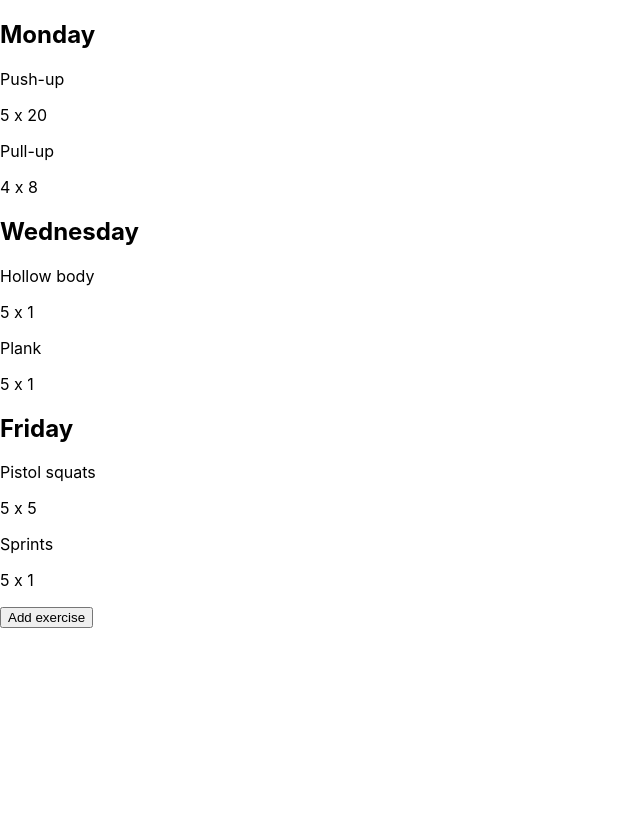
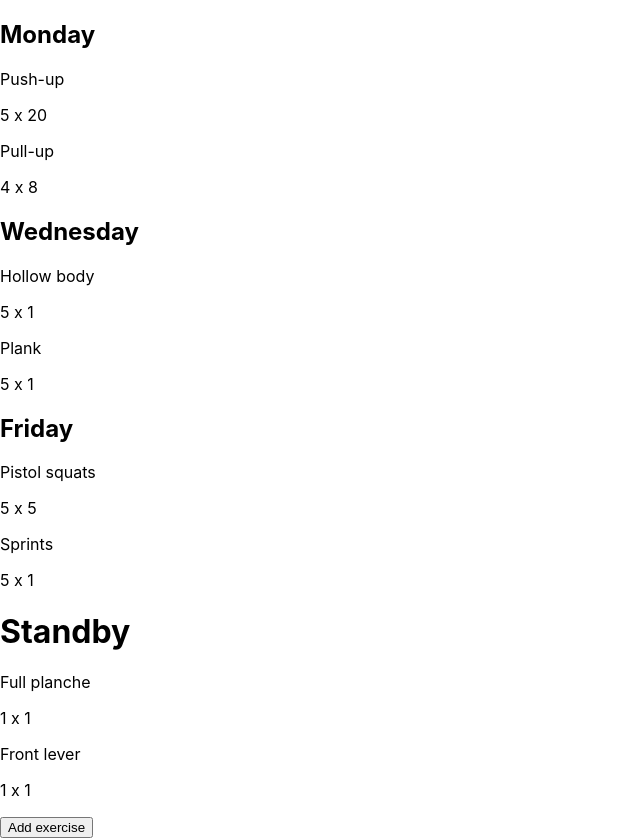
Before and after one commit to matfij/workout-composer, a Next.js app: page / in a window 1280 px wide. Shown: the whole page, without its empty margins (0-640 px from the left). Before the commit the page ends 800 px from the top, so only its background shows below. Built offline with nearby package versions, Linux system fonts and the light colour scheme.

Commit message:
add standby board section

```diff
--- a/src/components/exercise-board.tsx
+++ b/src/components/exercise-board.tsx
@@ -1,16 +1,9 @@
 import { FunctionComponent } from 'react';
-import {
-  DragDropContext,
-  Droppable,
-  DroppableProvided,
-  DropResult,
-} from 'react-beautiful-dnd';
-import {
-  BoardData,
-  useBoardData,
-  useSetBoardDataContext,
-} from '../context/BoardContext';
+import { DragDropContext, Droppable, DroppableProvided, DropResult } from 'react-beautiful-dnd';
+import { BoardData, useBoardData, useSetBoardDataContext } from '../context/BoardContext';
 import ExerciseItem from './exercise-item';
+
+export const STANDBY_ID = 'item-standby';
 
 const ExerciseBoard: FunctionComponent = () => {
   const boardData = useBoardData();
@@ -19,15 +12,18 @@ const ExerciseBoard: FunctionComponent = () => {
   const onDragEnd = (result: DropResult) => {
     if (!result.destination) return;
 
-    // get change
-    console.log(result.source.droppableId);
     const startDay = result.source.droppableId;
     const startIndex = result.source.index;
     const endDay = result.destination?.droppableId;
     const endIndex = result.destination.index;
 
-    const changedExercise = boardData.days.find((day) => day.day === startDay)
-      ?.exercises[startIndex];
+    const movedExercise =
+      startDay === STANDBY_ID
+        ? boardData.standby[startIndex]
+        : boardData.days.find((day) => day.day === startDay)?.exercises[startIndex];
+
+    startDay === STANDBY_ID ? boardData.standby.splice(startIndex, 1) : null;
+    endDay === STANDBY_ID && movedExercise ? boardData.standby.splice(endIndex, 0, movedExercise) : null;
 
     const newBoardData: BoardData = {
       days: [
@@ -35,12 +31,13 @@ const ExerciseBoard: FunctionComponent = () => {
           if (day.day === startDay) {
             day.exercises.splice(startIndex, 1);
           }
-          if (day.day === endDay && changedExercise) {
-            day.exercises.splice(endIndex, 0, changedExercise);
+          if (day.day === endDay && movedExercise) {
+            day.exercises.splice(endIndex, 0, movedExercise);
           }
           return day;
         }),
       ],
+      standby: boardData.standby,
     };
 
     updateBoardData(newBoardData);
@@ -64,6 +61,19 @@ const ExerciseBoard: FunctionComponent = () => {
             </Droppable>
           </div>
         ))}
+        <h1>
+          <b>Standby</b>
+        </h1>
+        <Droppable droppableId={STANDBY_ID}>
+          {(provided: DroppableProvided) => (
+            <div {...provided.droppableProps} ref={provided.innerRef}>
+              {boardData.standby.map((exercise, index) => (
+                <ExerciseItem {...exercise} index={index} key={index} />
+              ))}
+              {provided.placeholder}
+            </div>
+          )}
+        </Droppable>
       </DragDropContext>
     </>
   );
--- a/src/context/BoardContext.tsx
+++ b/src/context/BoardContext.tsx
@@ -1,4 +1,4 @@
-import { createContext, ReactNode, useContext, useState } from 'react';
+import { createContext, useContext, useState } from 'react';
 import { Exercise } from '../components/exercise-item';
 
 export interface DayData {
@@ -8,6 +8,7 @@ export interface DayData {
 
 export interface BoardData {
   days: DayData[];
+  standby: Exercise[];
 }
 
 const initialBoardData: BoardData = {
@@ -34,8 +35,14 @@ const initialBoardData: BoardData = {
       ],
     },
   ],
+  standby: [
+    { name: 'Full planche', sets: 1, reps: 1 },
+    { name: 'Front lever', sets: 1, reps: 1 },
+  ],
 };
-const setInitialBoardData = (data: BoardData) => { console.log(data); };
+const setInitialBoardData = (data: BoardData) => {
+  console.log(data);
+};
 
 const BoardDataContext = createContext<BoardData>(initialBoardData);
 const SetBoardDataContext = createContext<(data: BoardData) => void>(setInitialBoardData);
@@ -44,15 +51,12 @@ export const BoardDataProvider = ({ children }: any): JSX.Element => {
   const [boardData, setBoardData] = useState<BoardData>(initialBoardData);
 
   const updateBoard = (data: BoardData) => {
-    console.log(data)
     setBoardData(data);
   };
 
   return (
     <BoardDataContext.Provider value={boardData}>
-      <SetBoardDataContext.Provider value={updateBoard}>
-        {children}
-      </SetBoardDataContext.Provider>
+      <SetBoardDataContext.Provider value={updateBoard}>{children}</SetBoardDataContext.Provider>
     </BoardDataContext.Provider>
   );
 };
@@ -63,4 +67,4 @@ export const useBoardData = (): BoardData => {
 
 export const useSetBoardDataContext = () => {
   return useContext(SetBoardDataContext);
-}
+};
```
Also changed, not shown: .prettierrc.json.
